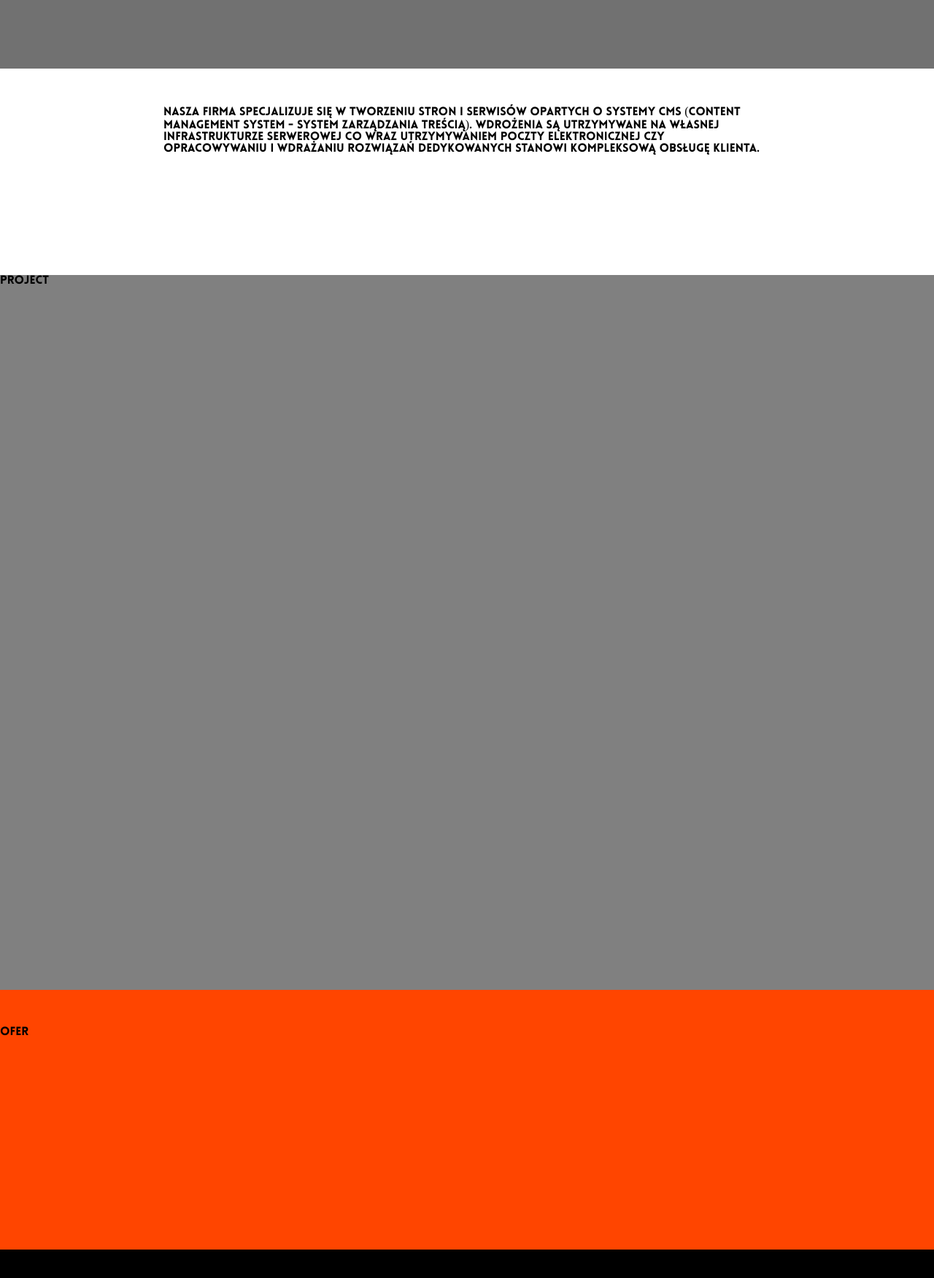
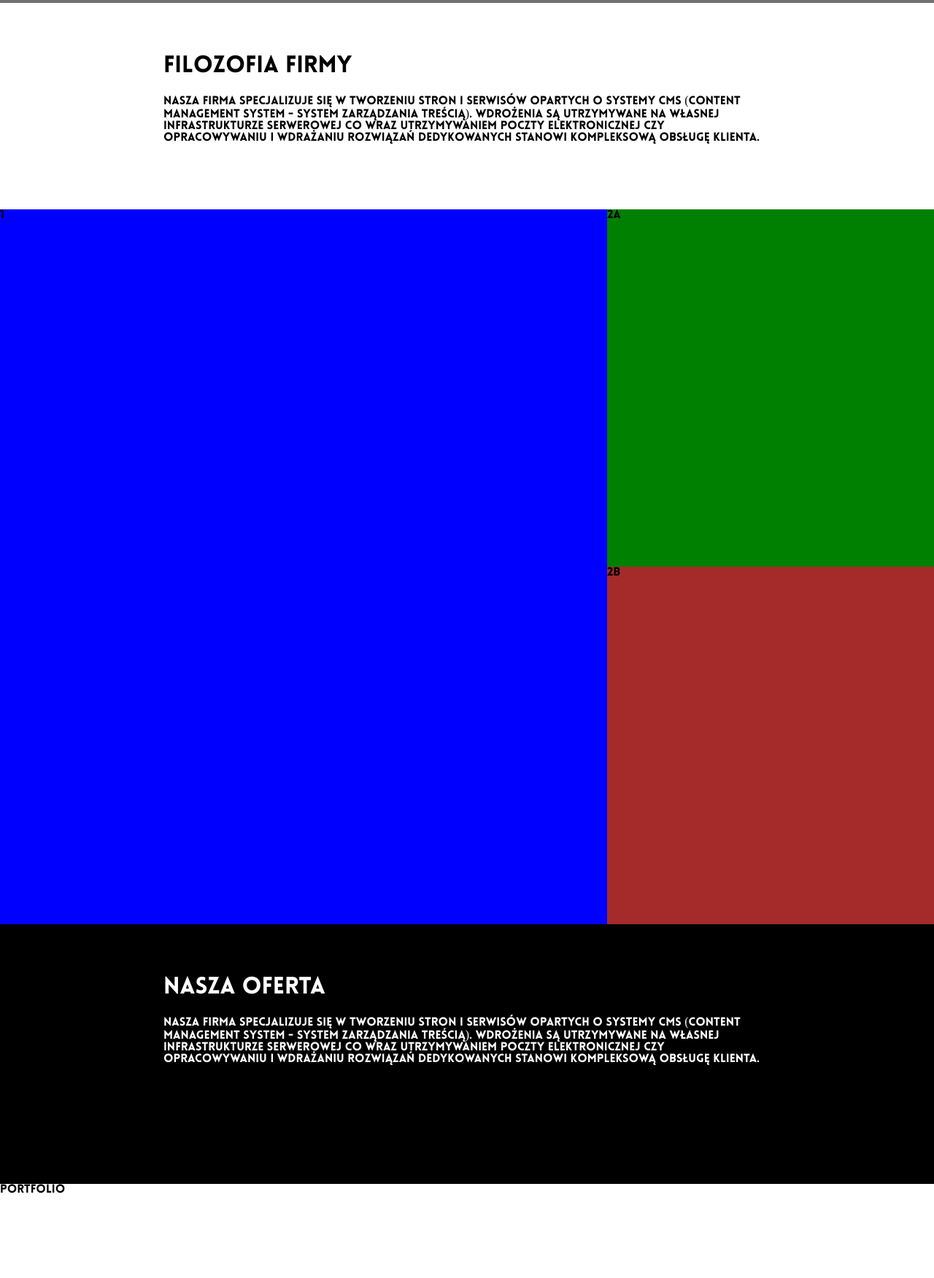
Before and after one commit to KolodziejczykTomasz/spa, a Gatsby site: page / in a window 1280 px wide. Shown: the part 796-2548 px from the top of the page at 73% size. Built offline with nearby package versions, Linux system fonts and the light colour scheme; Gatsby itself is replaced by a stand-in of ours.

Commit message:
Added a new content in main component.

```diff
--- a/src/components/hero.js
+++ b/src/components/hero.js
@@ -3,14 +3,40 @@
 import styled from "styled-components"
 
 const HeroWrapper = styled.div`
-  display: grid;
   width: 100%;
   height: 100vh;
-  margin-top: 90px;
-  padding: 0;
+  padding-top: 40px;
   background-color: #717171;
 `
+const HeroWrapperHeader = styled.div`
+  display: flex;
+  align-items: center;
+  justify-content: center;
+  flex-direction: column;
+  width: 100%;
+  height: 100%;
+`
+const HeroWrapperHeaderTitle = styled.h1`
+  display: inline-block;
+  text-align: center;
+  width: 100%;
+`
+const HeroWrapperHeaderSubtitle = styled.h2`
+  display: inline-block;
+  text-align: center;
+  width: 100%;
+`
 
-const Hero = () => <HeroWrapper>Hero</HeroWrapper>
+const Hero = () => (
+  <HeroWrapper>
+    <HeroWrapperHeader>
+      <HeroWrapperHeaderTitle>Extranet inernet creator</HeroWrapperHeaderTitle>
+      <HeroWrapperHeaderSubtitle>
+        live together, work together
+      </HeroWrapperHeaderSubtitle> <button>dalej</button>
+    </HeroWrapperHeader>
+
+  </HeroWrapper>
+)
 
 export default Hero
--- a/src/components/main.js
+++ b/src/components/main.js
@@ -7,38 +7,100 @@
   max-width: 1920px;
   margin: 0 auto;
 `
-const MainWrapperContent = styled.div`
+const MainWrapperSection = styled.div`
   height: 283px;
+  width: 100%;
+  margin: 0 auto;
+`
+const MainWrapperSectionContent = styled.div`
   padding: 50px 0;
   width: 832px;
   margin: 0 auto;
 `
-const MainWrapperProject = styled.div`
+
+const MainWrapperProject = styled.div``
+
+const MainWrapperProjectSection = styled.div`
+  display: grid;
+  grid-template-columns: 0.65fr 0.35fr;
   height: 980px;
-  background-color: grey;
+  width: 100%;
 `
+const MainWrapperProjectSectionLeft = styled.div`
+  grid: column;
+  height: 100%;
+  background-color: blue;
+`
+const MainWrapperProjectSectionRight = styled.div`
+  grid: row;
+  grid-template-rows: 0.5fr 0.5fr;
+`
+const MainWrapperProjectSectionRightTop = styled.div`
+  background-color: green;
+  height: 50%;
+`
+const MainWrapperProjectSectionRightBottom = styled.div`
+  background-color: brown;
+  height: 50%;
+`
+
 const MainWrapperOfer = styled.div`
+  width: 100%;
   height: 356px;
+  background-color: black;
+  color: white;
+`
+
+const MainWrapperOferContent = styled.div`
+  width: 832px;
+  margin: 0 auto;
   padding: 50px 0 185px;
-  background-color: orangered;
 `
+
 const MainWrapperPortfolio = styled.div`
   height: 582px;
   padding: 0 0 75px 0;
-  background-color: black;
 `
 
 const Main = () => (
   <MainWrapper>
-    <MainWrapperContent>
-      Nasza firma specjalizuje się w tworzeniu stron i serwisów opartych o
-      systemy CMS (Content Management System - system zarządzania treścią).
-      Wdrożenia są utrzymywane na własnej infrastrukturze serwerowej co wraz
-      utrzymywaniem poczty elektronicznej czy opracowywaniu i wdrażaniu
-      rozwiązań dedykowanych stanowi kompleksową obsługę klienta.
-    </MainWrapperContent>
-    <MainWrapperProject>Project</MainWrapperProject>
-    <MainWrapperOfer>Ofer</MainWrapperOfer>
+    <MainWrapperSection>
+      <MainWrapperSectionContent>
+        <h1>Filozofia firmy</h1>
+        <div>
+          Nasza firma specjalizuje się w tworzeniu stron i serwisów opartych o
+          systemy CMS (Content Management System - system zarządzania treścią).
+          Wdrożenia są utrzymywane na własnej infrastrukturze serwerowej co wraz
+          utrzymywaniem poczty elektronicznej czy opracowywaniu i wdrażaniu
+          rozwiązań dedykowanych stanowi kompleksową obsługę klienta.
+        </div>
+      </MainWrapperSectionContent>
+    </MainWrapperSection>
+    <MainWrapperProject>
+      <MainWrapperProjectSection>
+        <MainWrapperProjectSectionLeft>1</MainWrapperProjectSectionLeft>
+        <MainWrapperProjectSectionRight>
+          <MainWrapperProjectSectionRightTop>
+            2a
+          </MainWrapperProjectSectionRightTop>
+          <MainWrapperProjectSectionRightBottom>
+            2b
+          </MainWrapperProjectSectionRightBottom>
+        </MainWrapperProjectSectionRight>
+      </MainWrapperProjectSection>
+    </MainWrapperProject>
+    <MainWrapperOfer>
+      <MainWrapperOferContent>
+        <h1>Nasza oferta</h1>
+        <div>
+          Nasza firma specjalizuje się w tworzeniu stron i serwisów opartych o
+          systemy CMS (Content Management System - system zarządzania treścią).
+          Wdrożenia są utrzymywane na własnej infrastrukturze serwerowej co wraz
+          utrzymywaniem poczty elektronicznej czy opracowywaniu i wdrażaniu
+          rozwiązań dedykowanych stanowi kompleksową obsługę klienta.
+        </div>
+      </MainWrapperOferContent>
+    </MainWrapperOfer>
     <MainWrapperPortfolio>Portfolio</MainWrapperPortfolio>
   </MainWrapper>
 )
--- a/src/components/navigation.js
+++ b/src/components/navigation.js
@@ -13,7 +13,7 @@
   max-width: 1920px;
   border-bottom: 2px solid #f7f7f7;
   margin-bottom: 50px;
-  background-color: rgba(25, 25, 25, 0.5);
+  background-color: transparent;
 `
 
 const NavMain = styled.div`
```
